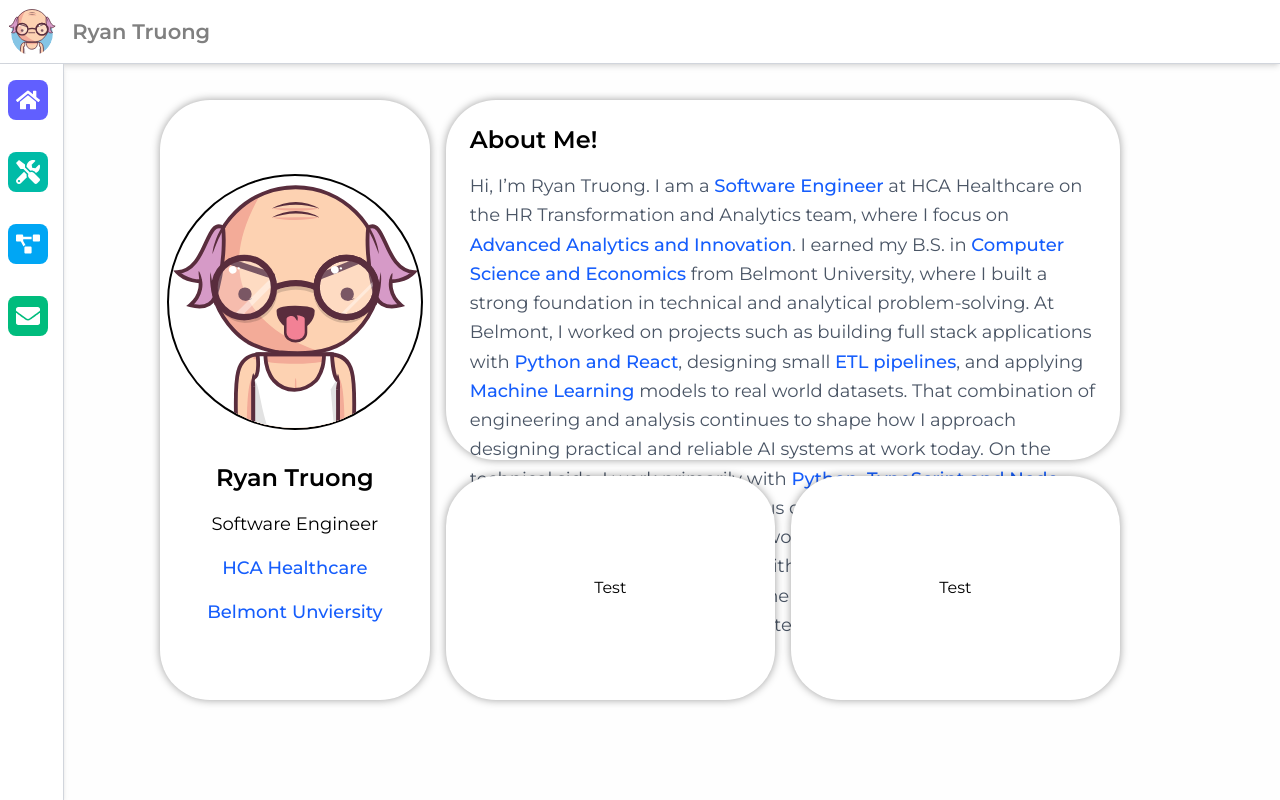
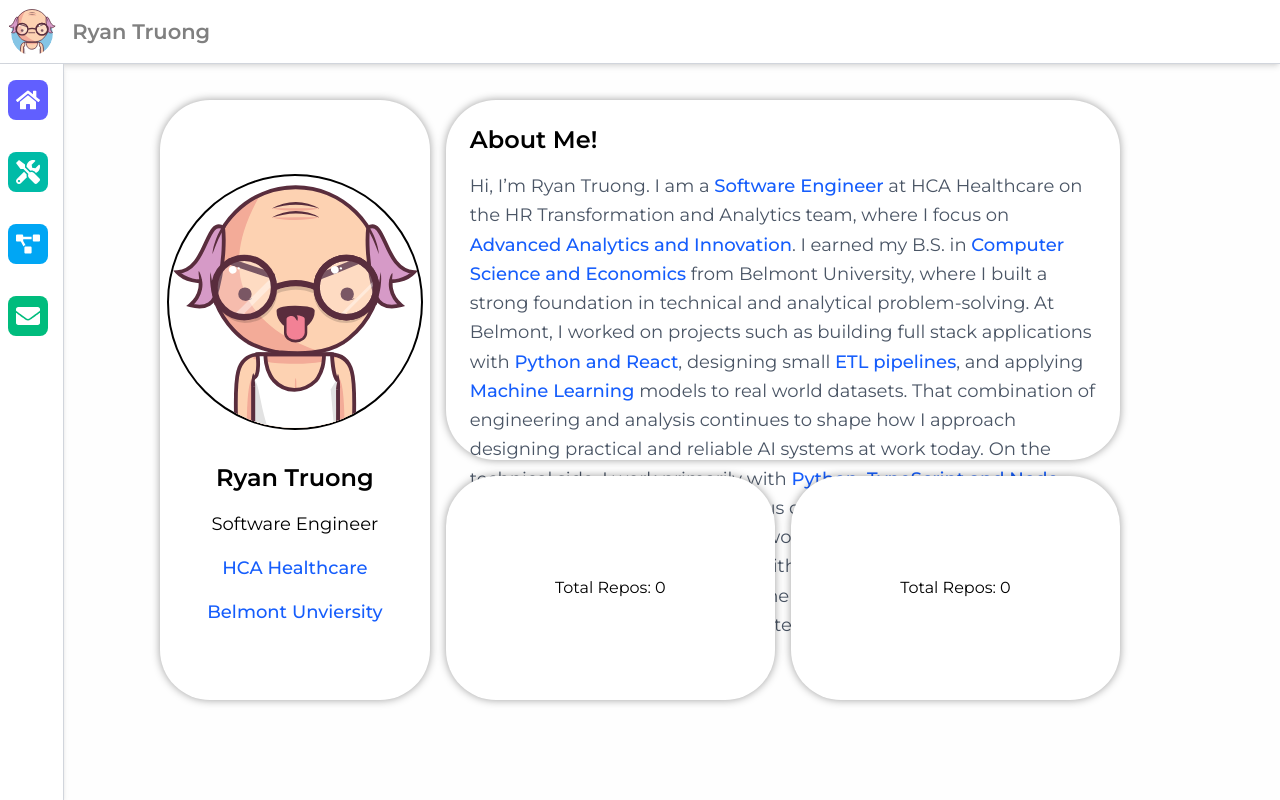
Before and after one commit to ryanctruong/personal-project, a React (Vite) app in the folder client/: page / in a window 1280 px wide. Built offline with nearby package versions, Linux system fonts and the light colour scheme; no server answers.

Commit message:
add service folder

```diff
--- a/client/src/components/InfoCard/InfoCard.jsx
+++ b/client/src/components/InfoCard/InfoCard.jsx
@@ -1,7 +1,11 @@
+import useRepoCount from "../../services/hooks/repoCount";
+
 const InfoCard = () => {
+    const totalRepos = useRepoCount();
+
     return (
         <div className="h-full w-full shadow-[0_0_0.5em_rgba(0,0,0,0.38)] flex justify-center flex-col items-center rounded-[50px] gap-8 bg-white">
-            <h1 className="">Test</h1>
+            <h1 className="">Total Repos: {totalRepos}</h1>
         </div>
     );
 };
--- /dev/null
+++ b/client/src/services/hooks/repoCount.js
@@ -0,0 +1,21 @@
+import { useState, useEffect } from 'react';
+import { fetchRepoCount } from '../repoCountService';
+
+const useRepoCount = () => {
+    const [totalRepos, setTotalRepos] = useState(0);
+
+    useEffect(() => {
+        const getRepoCount = async () => {
+            const repos = await fetchRepoCount();
+            if (repos) {
+                setTotalRepos(repos.length);
+            }
+        };
+
+        getRepoCount();
+    }, []);
+
+    return totalRepos;
+}
+
+export default useRepoCount;
--- /dev/null
+++ b/client/src/services/repoCountService.js
@@ -0,0 +1,19 @@
+const API_URL = "https://api.github.com/users/ryanctruong/repos";
+
+export const fetchRepoCount = async () => {
+    try {
+        const response = await fetch (API_URL, {
+            method: "GET"
+        });
+
+        if(response.ok) {
+            return await response.json();
+        } else {
+            console.error("Error fetching repo count:", response.statusText);
+            return null;
+        }
+    } catch (error) {
+        console.error("Network error:", error);
+        return null;
+    }
+};
```
